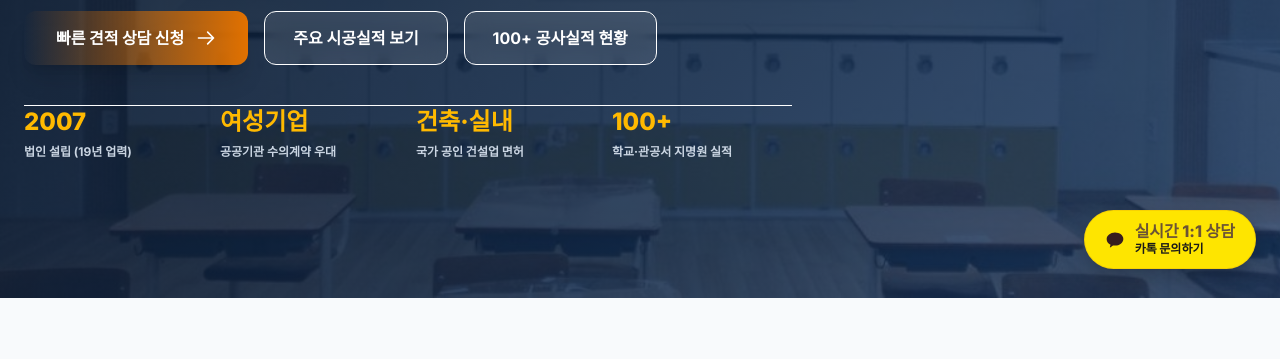
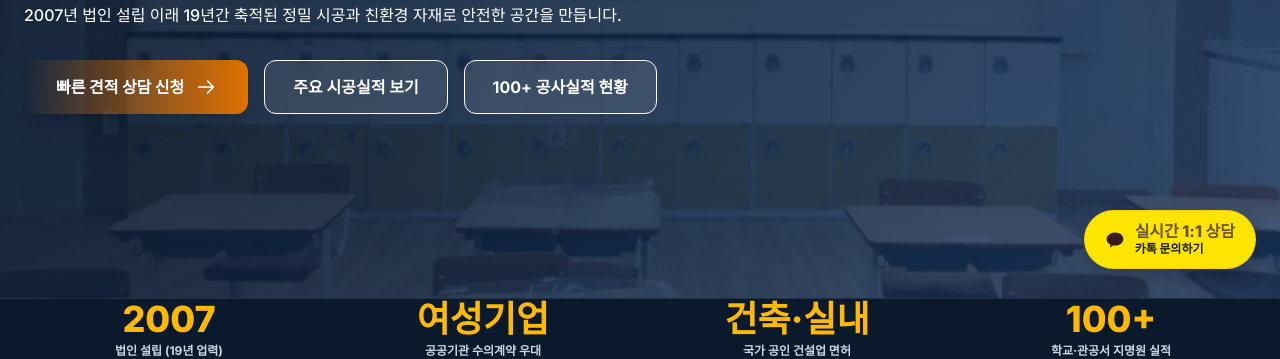
Before and after one commit to opop3851963-netizen/ilshin-homepage, a plain HTML site: page index.html in a window 1280 px wide. Shown: the part 507-866 px from the top of the page. Before the commit the page ends 805 px from the top, so only its background shows below. Drawn offline with Linux system fonts and the light colour scheme.

Commit message:
Move stats section below hero, fix scroll position for section navigation

```diff
--- a/assets/app.js
+++ b/assets/app.js
@@ -340,9 +340,7 @@ window.showSection = function(sectionId) {
   // 헤더 바로 아래로 부드럽게 스크롤
   const header = document.getElementById("main-header");
   const headerH = header ? header.offsetHeight : 80;
-  const topBar = document.querySelector("body > div:first-child");
-  const topBarH = topBar ? topBar.offsetHeight : 40;
-  window.scrollTo({ top: topBarH + headerH, behavior: "smooth" });
+  window.scrollTo({ top: headerH, behavior: "smooth" });
 };
 
 function hideAllSections() {
--- a/index.html
+++ b/index.html
@@ -126,7 +126,7 @@
           관공서 공사부터 학교 시설 개선과 맞춤형 인테리어까지, <br class="hidden sm:block" />
           2007년 법인 설립 이래 19년간 축적된 정밀 시공과 친환경 자재로 안전한 공간을 만듭니다.
         </p>
-        <div class="flex flex-wrap gap-4 mb-10">
+        <div class="flex flex-wrap gap-4">
           <button onclick="openQuoteModal()" class="px-8 py-3.5 bg-gradient-to-r from-amber-500 to-amber-600 hover:from-amber-600 hover:to-amber-700 text-slate-950 font-black rounded-xl transition-all shadow-xl hover:shadow-2xl flex items-center gap-3">
             <span>빠른 견적 상담 신청</span>
             <svg class="w-5 h-5 text-slate-950" fill="none" stroke="currentColor" viewBox="0 0 24 24"><path stroke-linecap="round" stroke-linejoin="round" stroke-width="2" d="M14 5l7 7m0 0l-7 7m7-7H3"/></svg>
@@ -138,25 +138,29 @@
             100+ 공사실적 현황
           </a>
         </div>
+      </div>
+    </div>
+  </section>
 
-        <!-- 4대 핵심 역량 지표 -->
-        <div class="grid grid-cols-2 sm:grid-cols-4 gap-4 pt-7 border-t border-white/15">
-          <div>
-            <span class="block text-2xl sm:text-3xl font-black text-amber-400">2007</span>
-            <span class="text-xs text-slate-300 font-bold">법인 설립 (19년 업력)</span>
-          </div>
-          <div>
-            <span class="block text-2xl sm:text-3xl font-black text-amber-400">여성기업</span>
-            <span class="text-xs text-slate-300 font-bold">공공기관 수의계약 우대</span>
-          </div>
-          <div>
-            <span class="block text-2xl sm:text-3xl font-black text-amber-400">건축·실내</span>
-            <span class="text-xs text-slate-300 font-bold">국가 공인 건설업 면허</span>
-          </div>
-          <div>
-            <span class="block text-2xl sm:text-3xl font-black text-amber-400">100+</span>
-            <span class="text-xs text-slate-300 font-bold">학교·관공서 지명원 실적</span>
-          </div>
+  <!-- 3-B. 4대 핵심 역량 지표 (히어로 아래 별도 영역) -->
+  <section class="bg-[#0b192c] py-10 border-t border-white/10">
+    <div class="max-w-7xl mx-auto px-6">
+      <div class="grid grid-cols-2 sm:grid-cols-4 gap-6 text-center sm:text-left">
+        <div class="flex flex-col items-center sm:items-start">
+          <span class="block text-3xl sm:text-4xl font-black text-amber-400">2007</span>
+          <span class="text-xs text-slate-300 font-bold mt-1">법인 설립 (19년 업력)</span>
+        </div>
+        <div class="flex flex-col items-center sm:items-start">
+          <span class="block text-3xl sm:text-4xl font-black text-amber-400">여성기업</span>
+          <span class="text-xs text-slate-300 font-bold mt-1">공공기관 수의계약 우대</span>
+        </div>
+        <div class="flex flex-col items-center sm:items-start">
+          <span class="block text-3xl sm:text-4xl font-black text-amber-400">건축·실내</span>
+          <span class="text-xs text-slate-300 font-bold mt-1">국가 공인 건설업 면허</span>
+        </div>
+        <div class="flex flex-col items-center sm:items-start">
+          <span class="block text-3xl sm:text-4xl font-black text-amber-400">100+</span>
+          <span class="text-xs text-slate-300 font-bold mt-1">학교·관공서 지명원 실적</span>
         </div>
       </div>
     </div>
```
